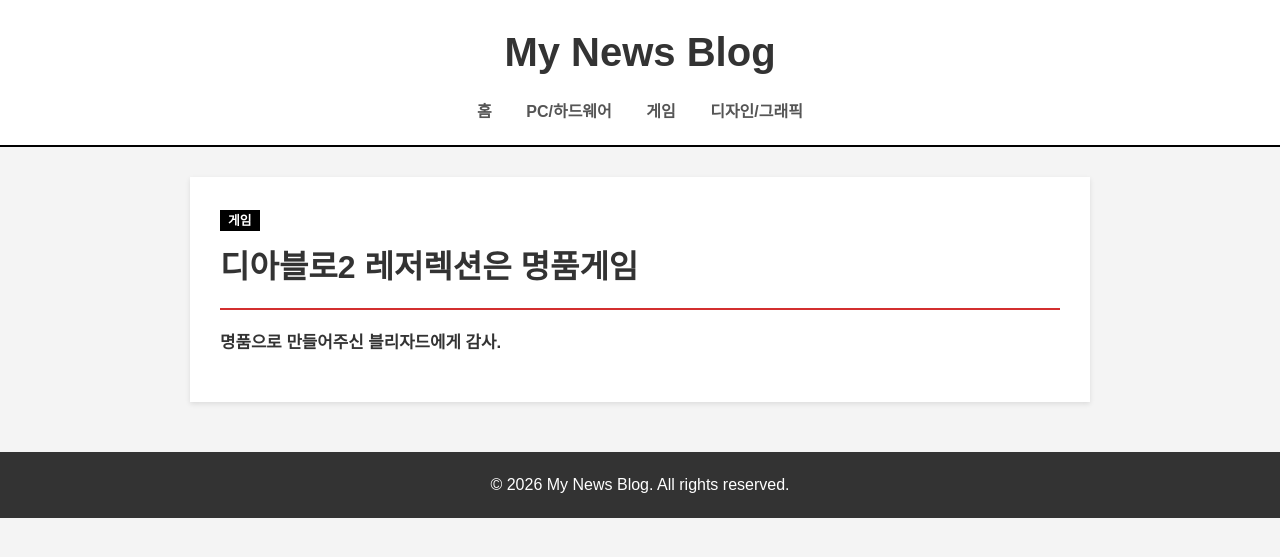
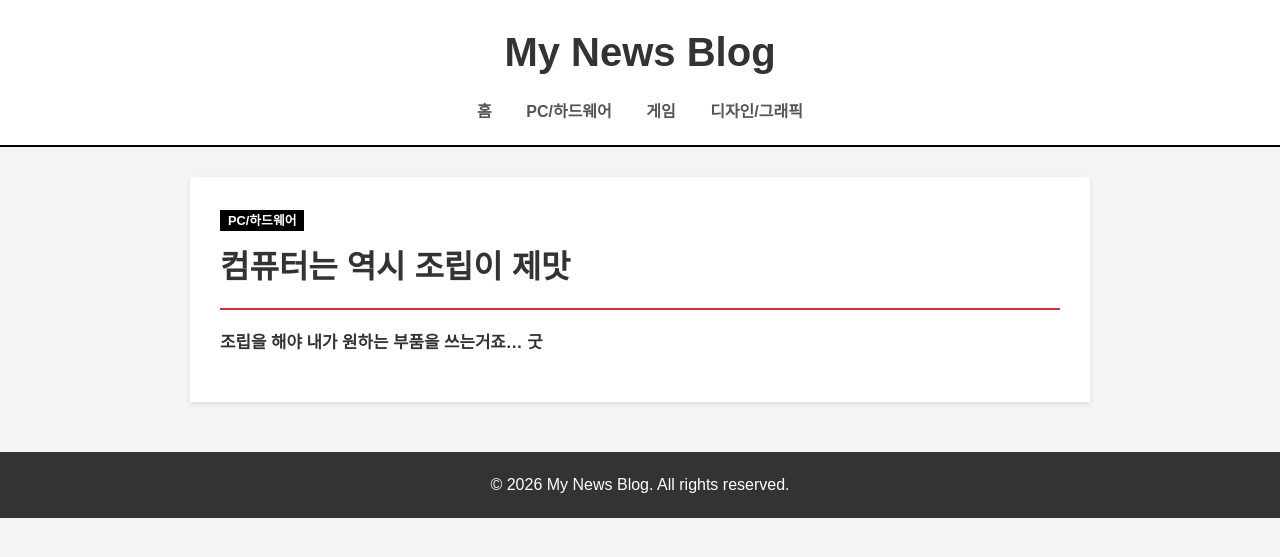
Before and after one commit to jypm/jypcomputer, a Jekyll site: the page built from _posts/2026-07-22-언제나-테스트중이죠-ㅋ.md, in a window 1280 px wide. Shown: the top 557 px of the page. Built offline with Jekyll 4.4.1, drawn with Linux system fonts in a browser that asks for light colours; our own code applies the rules of GitHub Pages for plain Markdown files.

Commit message:
Update 기사 작성 “2026-07-22-언제나-테스트중이죠-ㅋ”

```diff
--- a/_posts/2026-07-22-언제나-테스트중이죠-ㅋ.md
+++ b/_posts/2026-07-22-언제나-테스트중이죠-ㅋ.md
@@ -1,5 +1,5 @@
 ---
-title: 디아블로2 레저렉션은 명품게임
-category: 게임
+title: 컴퓨터는 역시 조립이 제맛
+category: PC/하드웨어
 ---
-**명품으로 만들어주신 블리자드에게 감사.**
+**조립을 해야 내가 원하는 부품을 쓰는거죠... 굿**
```
